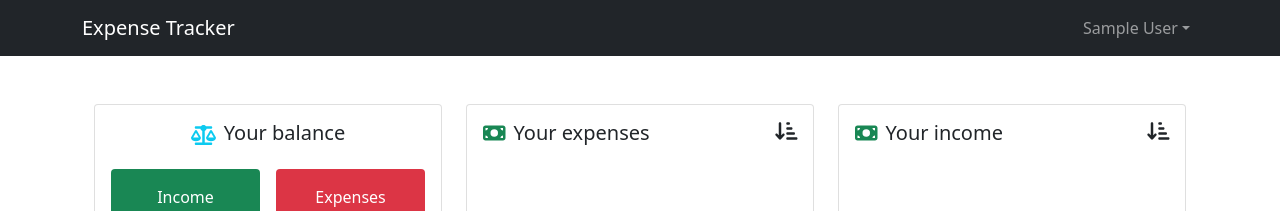
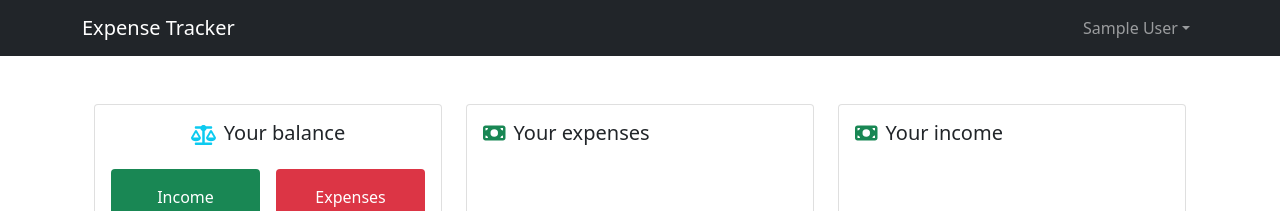
Before and after one commit to filipknias/expense-tracker-react, a React (Create React App) app: page / in a window 1280 px wide. Shown: the top 211 px of the page. Built offline with nearby package versions, Linux system fonts and the light colour scheme; no server answers; the database is empty; sample sign-in values are in the browser's storage.

Commit message:
show entries dropdown trigger only when there is entries to sort

```diff
--- a/src/components/ExpensesCard.jsx
+++ b/src/components/ExpensesCard.jsx
@@ -19,7 +19,7 @@ const ExpensesCard = () => {
               <FontAwesomeIcon icon={faMoneyBill} className="text-success" />
               Your expenses
             </div>
-            <SortEntriesDropdown type="expense" />
+            {expenses.length > 1 && <SortEntriesDropdown type="expense" />}
           </Card.Title>
           {expenses.length > 0 ? (
             <EntriesList entries={expenses} />
--- a/src/components/IncomeCard.jsx
+++ b/src/components/IncomeCard.jsx
@@ -19,7 +19,7 @@ const IncomeCard = () => {
               <FontAwesomeIcon icon={faMoneyBill} className="text-success" />
               Your income
             </div>
-            <SortEntriesDropdown type="income" />
+            {income.length > 1 && <SortEntriesDropdown type="income" />}
           </Card.Title>
           {income.length > 0 ? (
             <EntriesList entries={income} />
```
